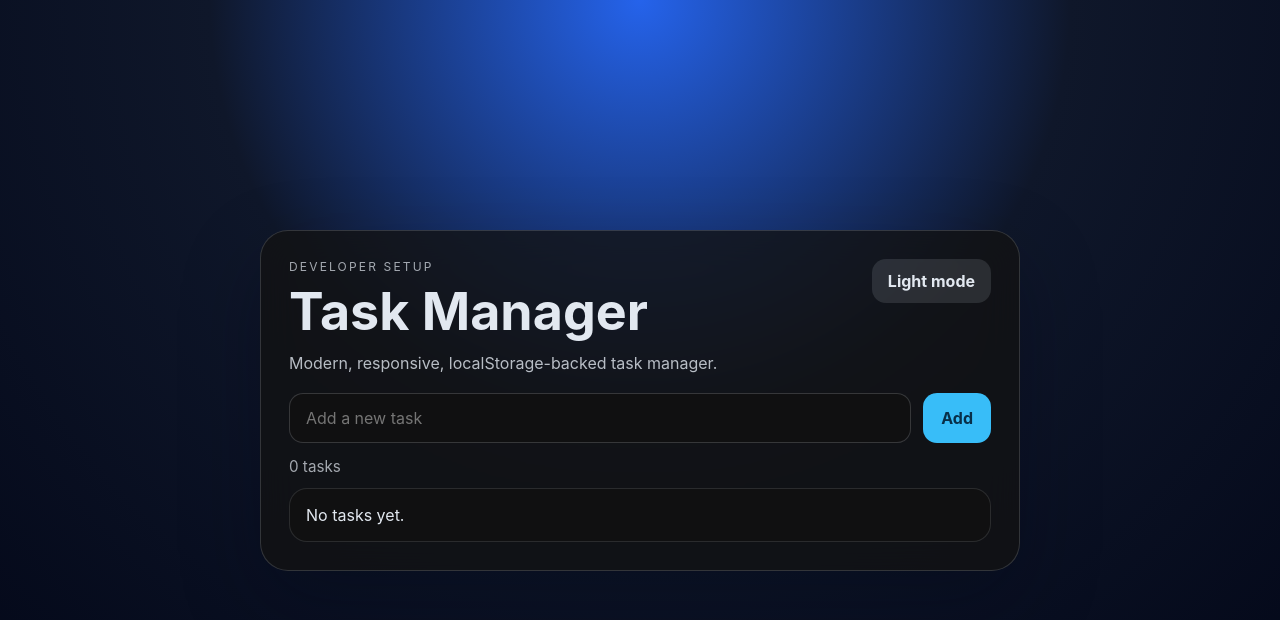
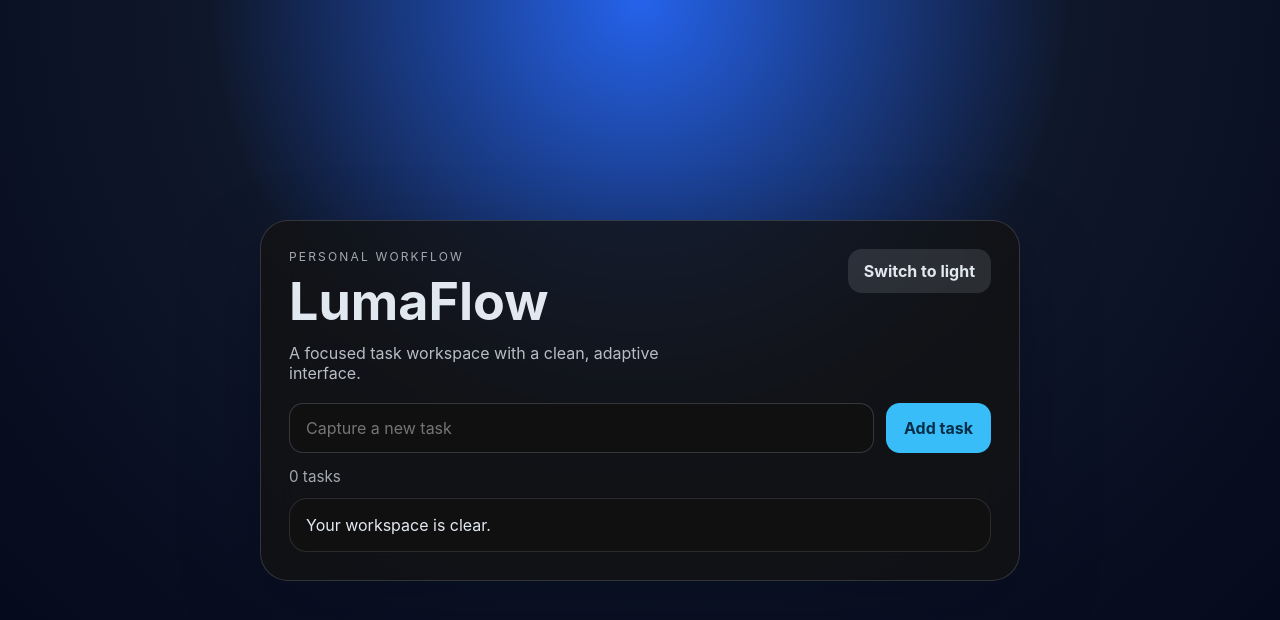
Before and after one commit to YigitEfe-DEV/smart-to-do, a React (Vite) app: page / in a window 1280 px wide. Shown: the top 620 px of the page. Built offline with nearby package versions, Linux system fonts and the light colour scheme.

Commit message:
Brand refresh

```diff
--- a/index.html
+++ b/index.html
@@ -3,7 +3,7 @@
   <head>
     <meta charset="UTF-8" />
     <meta name="viewport" content="width=device-width, initial-scale=1.0" />
-    <title>Task Manager</title>
+    <title>LumaFlow</title>
     <script type="module" src="/src/main.jsx"></script>
   </head>
   <body>
--- a/package.json
+++ b/package.json
@@ -1,5 +1,5 @@
 {
-  "name": "task-manager",
+  "name": "lumaflow",
   "private": true,
   "version": "1.0.0",
   "type": "module",
--- a/src/App.jsx
+++ b/src/App.jsx
@@ -55,14 +55,14 @@ export default function App() {
       <section className="panel">
         <div className="hero">
           <div>
-            <p className="eyebrow">Developer setup</p>
-            <h1>Task Manager</h1>
+            <p className="eyebrow">Personal workflow</p>
+            <h1>LumaFlow</h1>
             <p className="subtitle">
-              Modern, responsive, localStorage-backed task manager.
+              A focused task workspace with a clean, adaptive interface.
             </p>
           </div>
           <button className="theme-toggle" type="button" onClick={() => setTheme(theme === 'dark' ? 'light' : 'dark')}>
-            {theme === 'dark' ? 'Light mode' : 'Dark mode'}
+            {theme === 'dark' ? 'Switch to light' : 'Switch to dark'}
           </button>
         </div>
 
@@ -70,23 +70,23 @@ export default function App() {
           <input
             value={taskText}
             onChange={(e) => setTaskText(e.target.value)}
-            placeholder="Add a new task"
+            placeholder="Capture a new task"
             aria-label="New task"
           />
-          <button type="submit">Add</button>
+          <button type="submit">Add task</button>
         </form>
 
         <div className="meta">{remaining} tasks</div>
 
         <ul className="list">
           {tasks.length === 0 ? (
-            <li className="empty">No tasks yet.</li>
+            <li className="empty">Your workspace is clear.</li>
           ) : (
             tasks.map((task) => (
               <li key={task.id} className="item">
                 <span>{task.text}</span>
                 <button type="button" onClick={() => deleteTask(task.id)}>
-                  Delete
+                  Remove
                 </button>
               </li>
             ))
```
Also changed, not shown: 2 other files (tests, documents, lock files or other folders).
